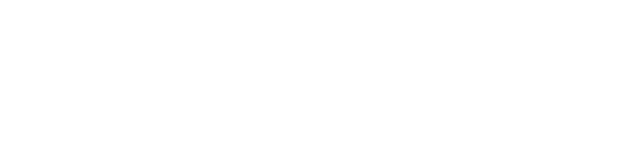
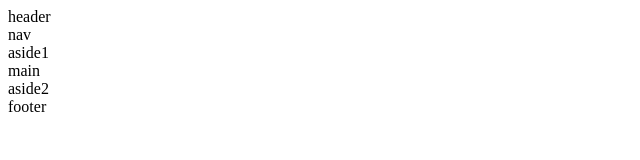
Before and after one commit to kei615ykhm/local-udemy-html5css3-b, a plain HTML site: page Resources_Sec04/Training/step02/index.html in a window 1280 px wide. Shown: the whole page, without its empty margins (0-640 px from the left). Drawn offline with Linux system fonts and the light colour scheme.

Commit message:
add: HTMLコードｰStep2の準備

```diff
--- a/Resources_Sec04/Training/step02/index.html
+++ b/Resources_Sec04/Training/step02/index.html
@@ -7,6 +7,13 @@
 </head>
 
 <body>
-
+  <div class="container">
+    <header class="header">header</header>
+    <nav class="nav">nav</nav>
+    <aside class="aside1">aside1</aside>
+    <main class="main">main</main>
+    <aside class="aside2">aside2</aside>
+    <footer class="footer">footer</footer>
+  </div>
 </body>
 </html>
```
